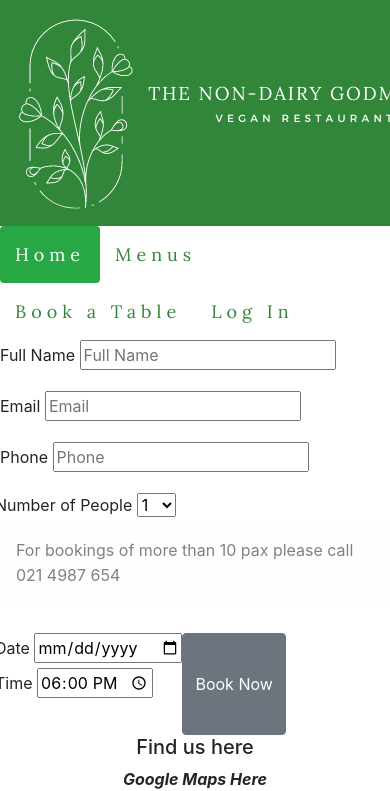
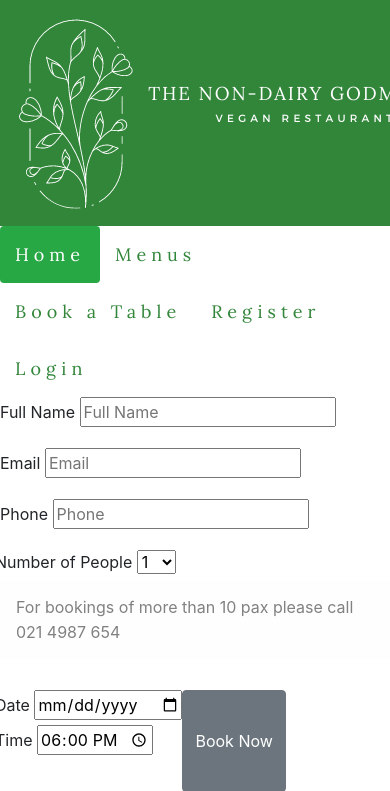
Before and after one commit to Martiless/nondairy-godmother, a Django app: page /bookings/ in a window 390 px wide; the page is wider, and only the part inside the window is pictured. Shown: the top 791 px of that part. Run offline with Django 3.2, Linux system fonts and the light colour scheme; some libraries are stand-ins or nearby versions.

Commit message:
Linked urls with nav bar in base.html

```diff
--- a/bookingsystem/urls.py
+++ b/bookingsystem/urls.py
@@ -6,7 +6,7 @@ app_name = 'bookingsystem'
 
 urlpatterns = [
     path('', views.Home.as_view(), name='home'),
-    path('bookings/', views.BookingForm.as_view(), name='booking'),
+    path('bookings/', views.BookingForm.as_view(), name='bookings'),
     path('menus/', views.Menus.as_view(), name='menus'),
-    path('login/', views.Sign_in.as_view(), name='login'),
+    #path('login/', views.Sign_in.as_view(), name='login'),
 ]
--- a/bookingsystem/views.py
+++ b/bookingsystem/views.py
@@ -34,3 +34,6 @@ class Sign_in(generic.DetailView):
             password = request.POST.get('password')
             print(username, password)
             return render(request, 'login.html')
+
+
+#class BookingList(generic.ListView)
--- a/nondairygodmother/urls.py
+++ b/nondairygodmother/urls.py
@@ -21,5 +21,6 @@ urlpatterns = [
     path('', include('bookingsystem.urls'), name='home'),
     path('menus/', include('bookingsystem.urls'), name='menus'),
     path('bookings/', include('bookingsystem.urls'), name='bookings'),
-    path('login/', include('bookingsystem.urls'), name='login')
+    #path('login/', include('bookingsystem.urls'), name='login'),
+    path('accounts/', include('allauth.urls')),
 ]
--- a/requirements.txt
+++ b/requirements.txt
@@ -3,7 +3,12 @@ cloudinary==1.29.0
 dj-database-url==0.5.0
 dj3-cloudinary-storage==0.0.6
 Django==3.2.13
+django-allauth==0.51.0
 gunicorn==20.1.0
+oauthlib==3.2.0
 psycopg2==2.9.3
+PyJWT==2.4.0
+python3-openid==3.2.0
 pytz==2022.1
+requests-oauthlib==1.3.1
 sqlparse==0.4.2
--- a/templates/base.html
+++ b/templates/base.html
@@ -19,24 +19,33 @@
     <!-- Logo image and navigation bar -->
     <header>
         <div class="row">
-            <a href="index.html" class="col-md-8 logo">
+            <a href="index.html" class="col-md-7 logo">
                 <img src="static/images/webiste_logo.png" alt="logo">
 
             </a>
-            <div class="col-md-4">
+            <div class="col-md-5">
                 <ul class="nav nav-pills">
                     <li class="nav-item">
-                        <a class="nav-link active bg-success text-white" href="#">Home</a>
+                        <a class="nav-link active bg-success text-white" href="{% url 'bookingsystem:home' %}">Home</a>
                     </li>
                     <li class="nav-item">
-                        <a class="nav-link" href="#">Menus</a>
+                        <a class="nav-link" href="{% url 'bookingsystem:menus' %}">Menus</a>
                     </li>
                     <li class="nav-item">
-                        <a class="nav-link" href="#">Book a Table</a>
+                        <a class="nav-link" href="{% url 'bookingsystem:bookings' %}">Book a Table</a>
+                    </li>
+                    {% if user.is_authenticated %}
+                    <li class="nav-item">
+                        <a class="nav-link" href="{% url 'account_logout' %}">Logout</a>
+                    </li>
+                    {% else %}
+                    <li class="nav-item">
+                        <a class="nav-link" href="{% url 'account_signup' %}">Register</a>
                     </li>
                     <li class="nav-item">
-                        <a class="nav-link" href="#">Log In</a>
+                        <a class="nav-link" href="{% url 'account_login' %}">Login</a>
                     </li>
+                    {% endif %}
                 </ul>
 
 
```
Also changed, not shown: nondairygodmother/settings.py (+10 -0 lines), templates/accounts/login.html (renamed from templates/login.html).
